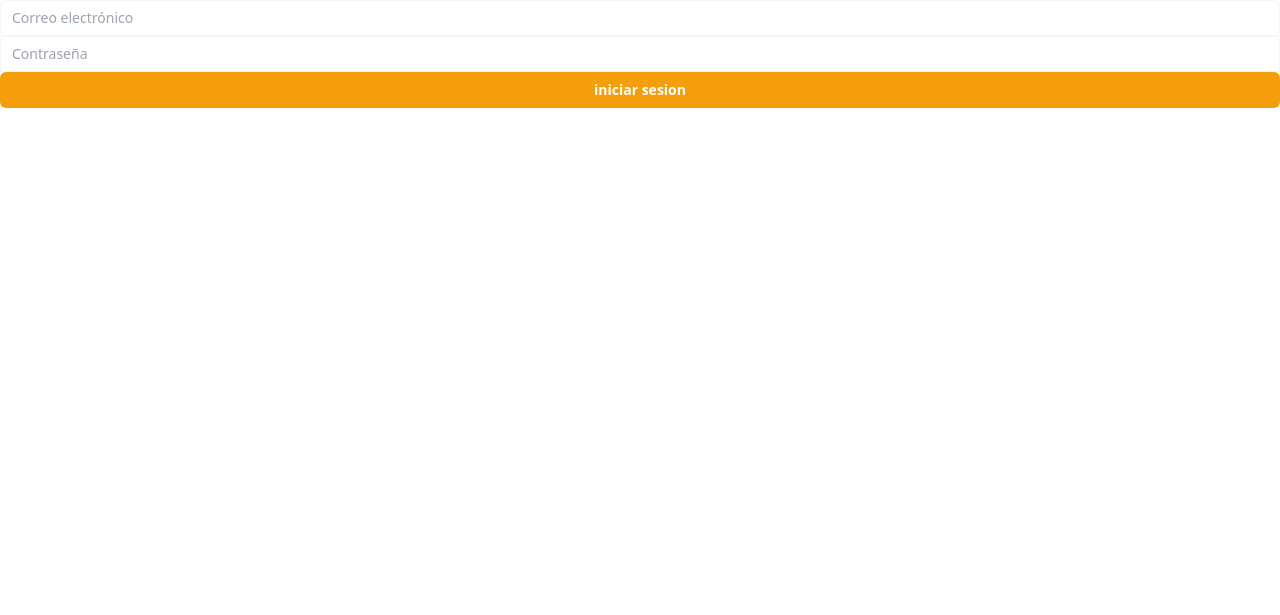
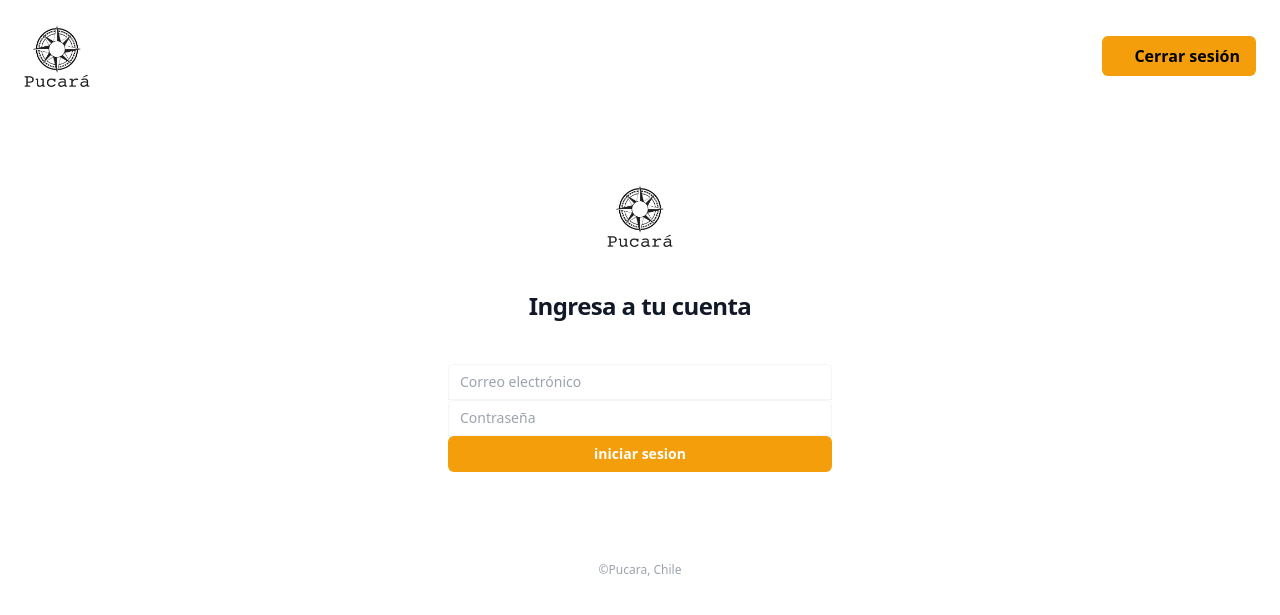
Before and after one commit to Franco-Marchese/pucara-web, a Django app: page / in a window 1280 px wide. Shown: the top 615 px of the page. Run offline with Django 4.2, Linux system fonts and the light colour scheme; some libraries are stand-ins or nearby versions.

Commit message:
creacion de usuario-base, usuario y inicio de sesion

```diff
--- a/appUsuarios/templates/login.html
+++ b/appUsuarios/templates/login.html
@@ -2,14 +2,21 @@
 {% load static %}
 
 {% block sesion %}
-<form action="." method="POST">
-    {% csrf_token %}
-    <input required name="email" type="email" autocomplete="email" placeholder="Correo electrónico" class="relative block w-full rounded-t-md border-0 py-1.5 text-gray-900 ring-1 ring-inset ring-gray-100 placeholder:text-gray-400 focus:z-10 focus:ring-2 focus:ring-inset focus:ring-orange-600 sm:text-sm sm:leading-6"
-    >
-    <input required name="contraseña" type="password" placeholder="Contraseña" class="relative block w-full rounded-t-md border-0 py-1.5 text-gray-900 ring-1 ring-inset ring-gray-100 placeholder:text-gray-400 focus:z-10 focus:ring-2 focus:ring-inset focus:ring-orange-600 sm:text-sm sm:leading-6">
+<div class="flex my-18 items-center justify-center px-4 py-12 sm:px-6 lg:px-8">
+    <div class="w-full max-w-sm space-y-10">
+        <div>
+            <img class="mx-auto h-16 w-auto" src="theme/static/img/pucara.png" alt="Your Company">
+            <h2 class="mt-10 text-center text-2xl font-bold leading-9 tracking-tight text-gray-900">Ingresa a tu cuenta</h2>
+          </div>
+        <form action="." method="POST">
+            {% csrf_token %}
+            <input required name="email" type="email" autocomplete="email" placeholder="Correo electrónico" class="relative block w-full rounded-t-md border-0 py-1.5 text-gray-900 ring-1 ring-inset ring-gray-100 placeholder:text-gray-400 focus:z-10 focus:ring-2 focus:ring-inset focus:ring-orange-600 sm:text-sm sm:leading-6">
 
-    <button type="submit" class="flex w-full justify-center rounded-md bg-amber-500 px-3 py-1.5 text-sm font-semibold leading-6 text-white hover:bg-amber-500 focus-visible:outline focus-visible:outline-2 focus-visible:outline-offset-2 focus-visible:outline-orange-600">
-        iniciar sesion
-    </button>
-</form>
+            <input required name="contraseña" type="password" placeholder="Contraseña" class="relative block w-full rounded-t-md border-0 py-1.5 text-gray-900 ring-1 ring-inset ring-gray-100 placeholder:text-gray-400 focus:z-10 focus:ring-2 focus:ring-inset focus:ring-orange-600 sm:text-sm sm:leading-6">
+
+            <button type="submit" class="flex w-full justify-center rounded-md bg-amber-500 px-3 py-1.5 text-sm font-semibold leading-6 text-white hover:bg-amber-500 focus-visible:outline focus-visible:outline-2 focus-visible:outline-offset-2 focus-visible:outline-orange-600"> iniciar sesion
+            </button>
+        </form>
+    </div>
+</div>
 {% endblock %}
--- a/appUsuarios/templates/usuario-base.html
+++ b/appUsuarios/templates/usuario-base.html
@@ -10,9 +10,20 @@
       <title>PUCARA</title>
       {% tailwind_css %}
   </head>
-  <nav>
+  <header class="bg-white">
+    <nav class="mx-auto grid grid-cols-1 mb-6 justify-items-center md:flex md:max-w-7xl md:items-center md:justify-between md:p-6" aria-label="Global">
+        <div class="flex lg:flex-1 items-center justify-between">
+            <div class="flex items-center">
+                <img class="h-16 w-22" src="{% static 'img/pucara.png' %}" alt="pucara logo">
+            </div>
+            <div class="bg-amber-500 text-center px-4 py-2 rounded-md">
+              <a href="{% url 'egreso' %}" class="ml-4 font-semibold">Cerrar sesión</a>
+          </div>
 
-  </nav>
+        </div>
+    </nav>
+</header>
+
   <body>
     <div class="col-start-2 col-span-4">
             <!-- inicio de sesion -->
@@ -30,5 +41,6 @@
   </body>
   <footer>
     <!--link de redes de sociales-->
+    <p class="mt-10 text-center text-xs leading-5 text-gray-400">&copy;Pucara, Chile</p>
   </footer>
 </html>
--- a/theme/static/css/dist/styles.css
+++ b/theme/static/css/dist/styles.css
@@ -778,9 +782,34 @@ select {
   grid-column-start: 2;
 }
 
+.-m-1 {
+  margin: -0.25rem;
+}
+
+.-m-1\.5 {
+  margin: -0.375rem;
+}
+
 .mx-auto {
   margin-left: auto;
   margin-right: auto;
+}
+
+.my-4 {
+  margin-top: 1rem;
+  margin-bottom: 1rem;
+}
+
+.mt-10 {
+  margin-top: 2.5rem;
+}
+
+.mb-6 {
+  margin-bottom: 1.5rem;
+}
+
+.ml-4 {
+  margin-left: 1rem;
 }
 
 .block {
@@ -815,12 +844,32 @@ select {
   height: 4rem;
 }
 
+.h-12 {
+  height: 3rem;
+}
+
+.h-14 {
+  height: 3.5rem;
+}
+
 .w-full {
   width: 100%;
 }
 
 .w-16 {
   width: 4rem;
+}
+
+.w-auto {
+  width: auto;
+}
+
+.w-48 {
+  width: 12rem;
+}
+
+.max-w-sm {
+  max-width: 24rem;
 }
 
 .border-collapse {
@@ -835,6 +884,14 @@ select {
   scroll-padding-top: 3rem;
 }
 
+.list-disc {
+  list-style-type: disc;
+}
+
+.grid-cols-1 {
+  grid-template-columns: repeat(1, minmax(0, 1fr));
+}
+
 .content-start {
   align-content: flex-start;
 }
@@ -847,6 +904,32 @@ select {
   justify-content: center;
 }
 
+.justify-between {
+  justify-content: space-between;
+}
+
+.justify-items-center {
+  justify-items: center;
+}
+
+.-space-y-px > :not([hidden]) ~ :not([hidden]) {
+  --tw-space-y-reverse: 0;
+  margin-top: calc(-1px * calc(1 - var(--tw-space-y-reverse)));
+  margin-bottom: calc(-1px * var(--tw-space-y-reverse));
+}
+
+.space-y-10 > :not([hidden]) ~ :not([hidden]) {
+  --tw-space-y-reverse: 0;
+  margin-top: calc(2.5rem * calc(1 - var(--tw-space-y-reverse)));
+  margin-bottom: calc(2.5rem * var(--tw-space-y-reverse));
+}
+
+.space-y-6 > :not([hidden]) ~ :not([hidden]) {
+  --tw-space-y-reverse: 0;
+  margin-top: calc(1.5rem * calc(1 - var(--tw-space-y-reverse)));
+  margin-bottom: calc(1.5rem * var(--tw-space-y-reverse));
+}
+
 .scroll-smooth {
   scroll-behavior: smooth;
 }
@@ -893,6 +998,28 @@ select {
   background-color: rgb(161 161 170 / var(--tw-bg-opacity));
 }
 
+.bg-white {
+  --tw-bg-opacity: 1;
+  background-color: rgb(255 255 255 / var(--tw-bg-opacity));
+}
+
+.bg-gray-100 {
+  --tw-bg-opacity: 1;
+  background-color: rgb(243 244 246 / var(--tw-bg-opacity));
+}
+
+.p-1 {
+  padding: 0.25rem;
+}
+
+.p-1\.5 {
+  padding: 0.375rem;
+}
+
+.p-4 {
+  padding: 1rem;
+}
+
 .px-3 {
   padding-left: 0.75rem;
   padding-right: 0.75rem;
@@ -906,6 +1033,38 @@ select {
 .py-1\.5 {
   padding-top: 0.375rem;
   padding-bottom: 0.375rem;
+}
+
+.px-4 {
+  padding-left: 1rem;
+  padding-right: 1rem;
+}
+
+.py-12 {
+  padding-top: 3rem;
+  padding-bottom: 3rem;
+}
+
+.py-2 {
+  padding-top: 0.5rem;
+  padding-bottom: 0.5rem;
+}
+
+.py-4 {
+  padding-top: 1rem;
+  padding-bottom: 1rem;
+}
+
+.pb-4 {
+  padding-bottom: 1rem;
+}
+
+.pb-2 {
+  padding-bottom: 0.5rem;
+}
+
+.text-center {
+  text-align: center;
 }
 
 .font-serif {
@@ -922,8 +1081,27 @@ select {
   line-height: 1.25rem;
 }
 
+.text-2xl {
+  font-size: 1.5rem;
+  line-height: 2rem;
+}
+
+.text-lg {
+  font-size: 1.125rem;
+  line-height: 1.75rem;
+}
+
+.text-xs {
+  font-size: 0.75rem;
+  line-height: 1rem;
+}
+
 .font-semibold {
   font-weight: 600;
+}
+
+.font-bold {
+  font-weight: 700;
 }
 
 .leading-6 {
@@ -934,8 +1112,20 @@ select {
   line-height: 1.5;
 }
 
+.leading-9 {
+  line-height: 2.25rem;
+}
+
+.leading-5 {
+  line-height: 1.25rem;
+}
+
 .tracking-normal {
   letter-spacing: 0em;
+}
+
+.tracking-tight {
+  letter-spacing: -0.025em;
 }
 
 .text-gray-900 {
@@ -946,6 +1136,32 @@ select {
 .text-white {
   --tw-text-opacity: 1;
   color: rgb(255 255 255 / var(--tw-text-opacity));
+}
+
+.text-gray-600 {
+  --tw-text-opacity: 1;
+  color: rgb(75 85 99 / var(--tw-text-opacity));
+}
+
+.text-red-500 {
+  --tw-text-opacity: 1;
+  color: rgb(239 68 68 / var(--tw-text-opacity));
+}
+
+.text-gray-700 {
+  --tw-text-opacity: 1;
+  color: rgb(55 65 81 / var(--tw-text-opacity));
+}
+
+.text-gray-400 {
+  --tw-text-opacity: 1;
+  color: rgb(156 163 175 / var(--tw-text-opacity));
+}
+
+.shadow-sm {
+  --tw-shadow: 0 1px 2px 0 rgb(0 0 0 / 0.05);
+  --tw-shadow-colored: 0 1px 2px 0 var(--tw-shadow-color);
+  box-shadow: var(--tw-ring-offset-shadow, 0 0 #0000), var(--tw-ring-shadow, 0 0 #0000), var(--tw-shadow);
 }
 
 .ring-1 {
@@ -1027,6 +1262,11 @@ select {
 }
 
 @media (min-width: 640px) {
+  .sm\:px-6 {
+    padding-left: 1.5rem;
+    padding-right: 1.5rem;
+  }
+
   .sm\:text-sm {
     font-size: 0.875rem;
     line-height: 1.25rem;
@@ -1036,3 +1276,36 @@ select {
     line-height: 1.5rem;
   }
 }
+
+@media (min-width: 768px) {
+  .md\:flex {
+    display: flex;
+  }
+
+  .md\:max-w-7xl {
+    max-width: 80rem;
+  }
+
+  .md\:items-center {
+    align-items: center;
+  }
+
+  .md\:justify-between {
+    justify-content: space-between;
+  }
+
+  .md\:p-6 {
+    padding: 1.5rem;
+  }
+}
+
+@media (min-width: 1024px) {
+  .lg\:flex-1 {
+    flex: 1 1 0%;
+  }
+
+  .lg\:px-8 {
+    padding-left: 2rem;
+    padding-right: 2rem;
+  }
+}
```
Also changed, not shown: other parts of theme/static/css/dist/styles.css (+49 -4 lines), appUsuarios/templates/usuarios.html (+15 -10 lines), theme/static/img/pucara.png (added).
